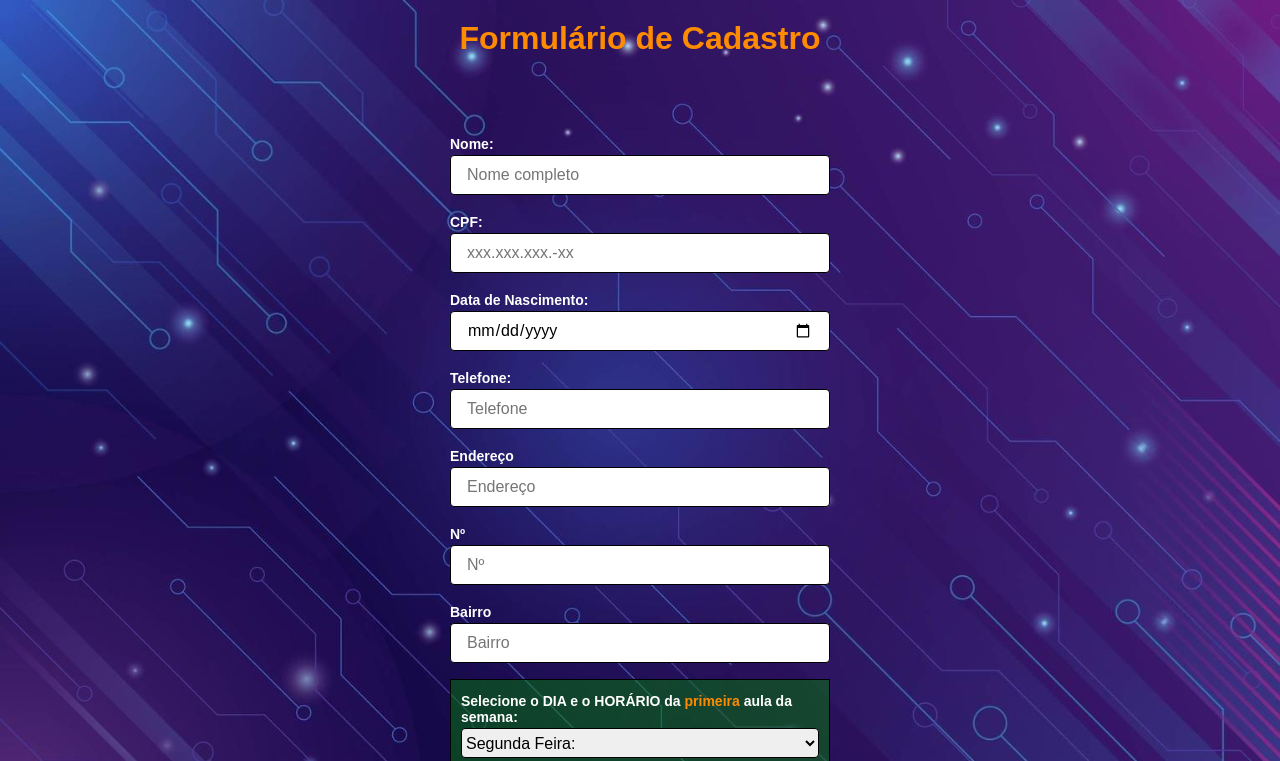
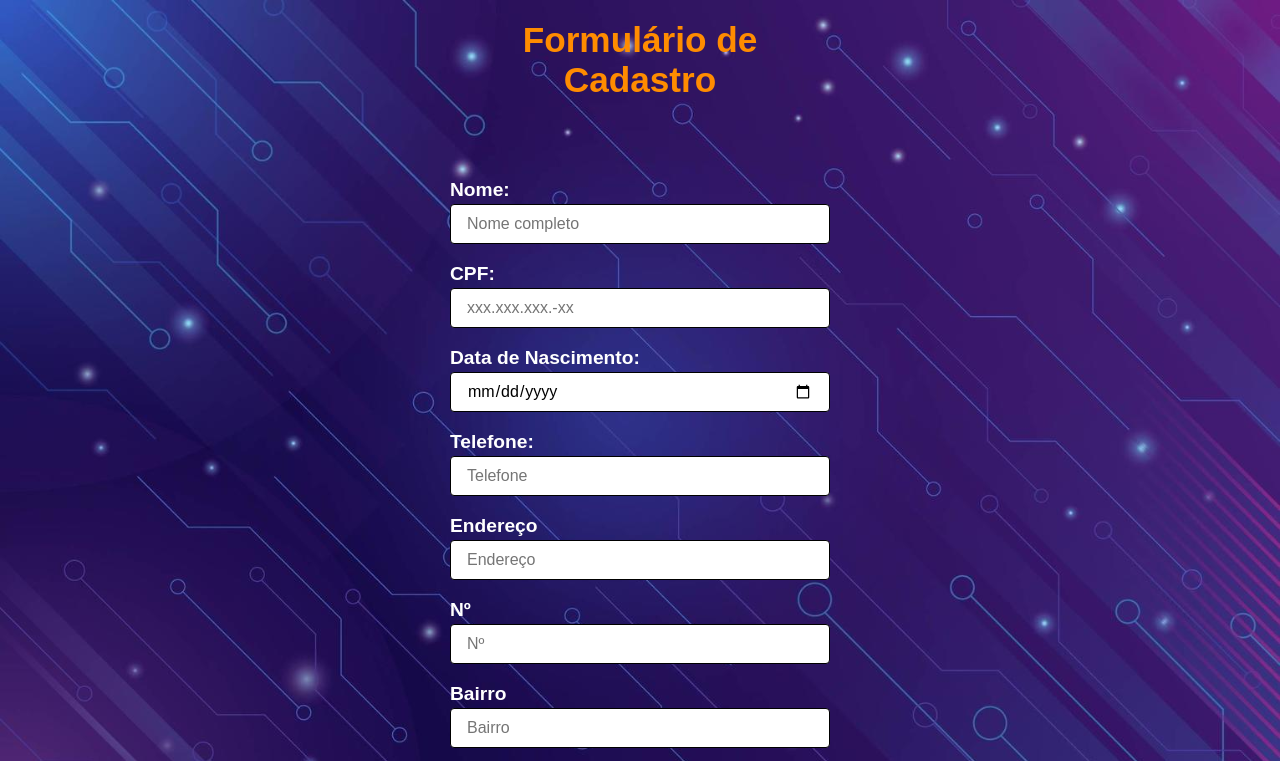
Before and after one commit to IgoDiass/formulario-de-pre-matricula, a plain HTML site: page index.html in a window 1280 px wide. Shown: the top 761 px of the page. Drawn offline with Linux system fonts and the light colour scheme.

Commit message:
font-size

```diff
--- a/style.css
+++ b/style.css
@@ -32,6 +32,7 @@ a {
 }
 
 h1{
+  font-size: 2.2em;
   color: darkorange;
 }
 
@@ -39,7 +40,7 @@ strong.importante{
   color: darkorange;
 }
 p {
-  font-size: 14px;
+  font-size: 1.2em;
   margin-top: 16px;
   margin-bottom: 24px;
 }
```
